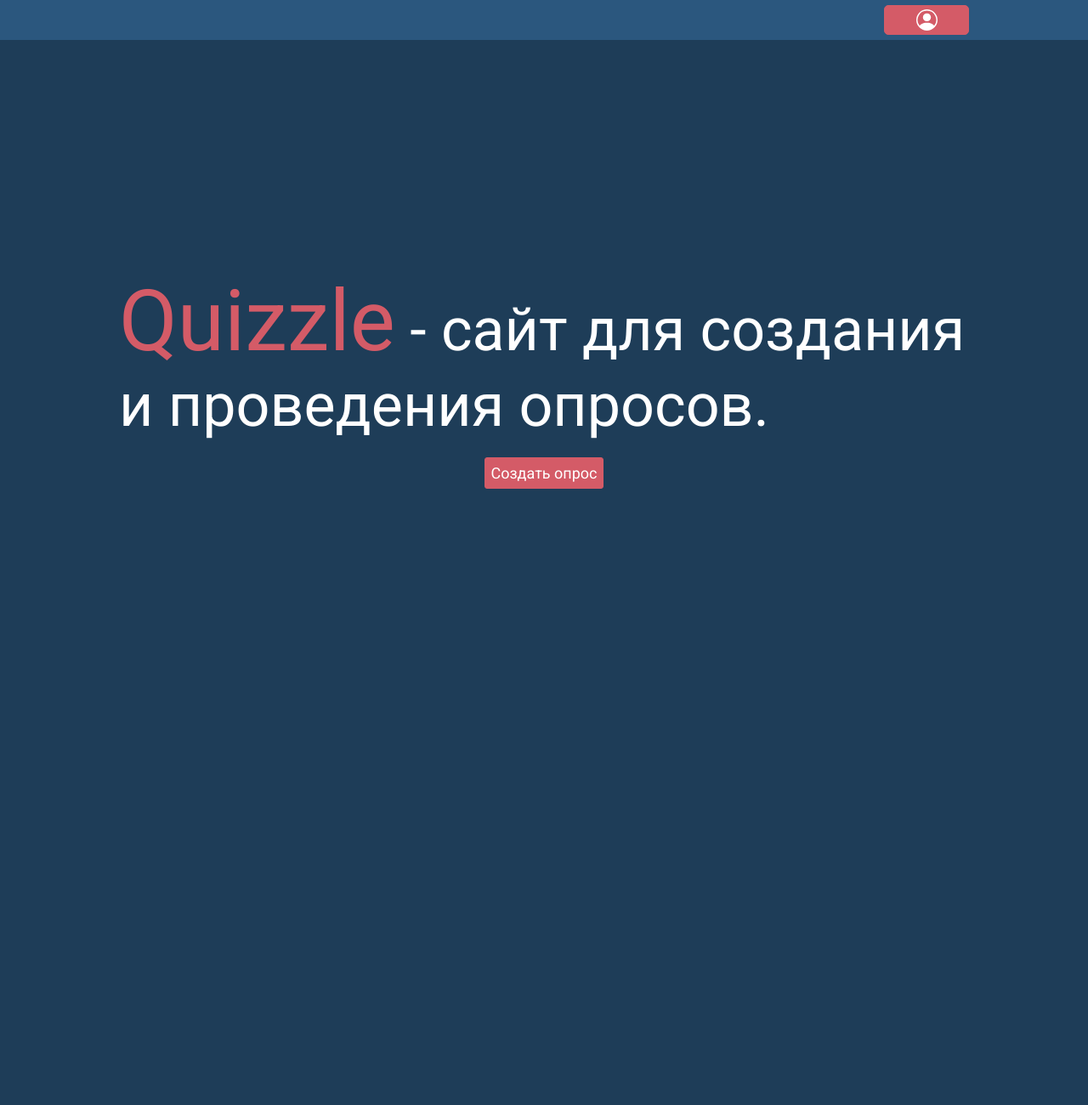
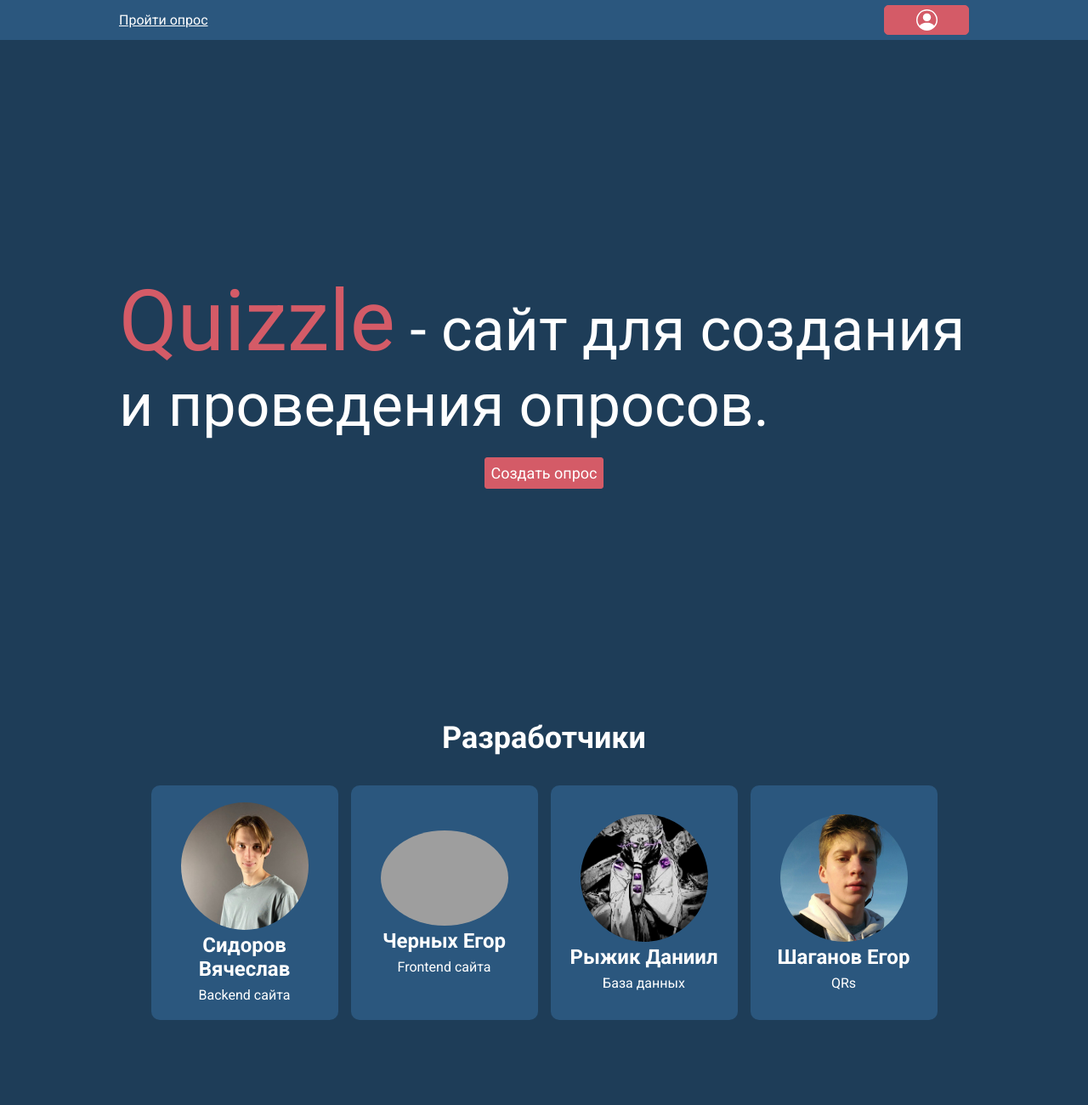
Before and after one commit to alkkas/amazing_app, a Flask app: page / in a window 1280 px wide. Shown: the whole page at 85% size. Before the commit the page ends 575 px from the top, so only its background shows below. Run offline with Flask 2, Linux system fonts and the light colour scheme; grey boxes are pictures that could not be loaded.

Commit message:
РЕЛИЗ Защита от SQL injection Developers part Исправил проблему с путями в linux Ссылка на главной странице для начала квиза Добавил Regex для полей ввода (кроме страницы админа) Bug fix

```diff
--- a/app.py
+++ b/app.py
@@ -1,17 +1,18 @@
 from flask import Flask, render_template, request, redirect
 import db_funcs, extends
 import pymysql
+import config
 import json
 import os
 
 global db
 try:
     db = pymysql.connect(
-        host="localhost",
+        host=config.db_host,
         port=3306,
-        user="root",
-        password="",
-        database="as_proj",
+        user=config.db_user,
+        password=config.db_password,
+        database=config.db_name,
         cursorclass=pymysql.cursors.DictCursor
     )
     print('Подключено!')
@@ -39,6 +40,7 @@ def student_func():
             email = data['email']
             username = data['username']
             password = data['password']
+            print(f'New user: {email} {username}')
             if db_funcs.checkNameAndEmail(db, username, email) == False: #значит такого юзера нет в базе
                 db_funcs.registerNewUser(db, username, email, password)
                 quizzes = db_funcs.getQuizzesFromDB(db, username)
@@ -120,10 +122,9 @@ def data_worker():
         return json.dumps({"hello": "world"})
 
     if data['type'] == 'startQuiz':
-        print('--- START QUIZ ---')
-
         username = data['username']
         quizname = data['quizname']
+        print('--- START QUIZ ---', username, quizname)
 
         sixDigitCode = extends.genSomeCode(6).upper()
         linkCode = extends.genSomeCode(12)
@@ -137,9 +138,9 @@ def data_worker():
         return json.dumps({"sixdigitcode": sixDigitCode, "pathtoimg": pathToImgQr})
 
     if data['type'] == 'endQuiz':
-        print('--- END QUIZ ---')
         username = data['username']
         quizname = data['quizname']
+        print('--- END QUIZ ---', username, quizname)
         try:
             linkToQr = db_funcs.getQuizQr(db, username, quizname)
             db_funcs.updateQuizData(db, username, quizname)
@@ -148,10 +149,15 @@ def data_worker():
             print('endQuiz - иди нахуй')
 
         try:
+            # for windows version
             path = os.path.join(os.path.abspath(os.path.dirname(__file__)), linkToQr.replace('/', '\\'))
             os.remove(path)
         except FileNotFoundError:
-            pass
+            # for linux version
+            try:
+                path = os.path.join(os.path.abspath(os.path.dirname(__file__)), linkToQr)
+                os.remove(path)
+            except FileNotFoundError: print(f'Internal server error while deliting file {linkToQr}')
 
         return json.dumps({"fuck": "you"})
 
@@ -163,4 +169,4 @@ def data_worker():
 
 
 if __name__ == '__main__':
-    app.run(debug=True)
+    app.run(debug=False)
--- a/static/js/homePage.js
+++ b/static/js/homePage.js
@@ -32,6 +32,18 @@ document.getElementById('register').addEventListener('click', (e) => {
     let email = document.getElementById('reg_email').value;
     let usname = document.getElementById('reg_usname').value;
     let pass = document.getElementById('reg_pass').value;
+    if (!/^[a-z0-9_-]{3,}$/.test(usname)) {
+        alert('Неверный формат имени пользователя!');
+        return;
+    }
+    if (!/[^@ \t\r\n]+@[^@ \t\r\n]+\.[^@ \t\r\n]+/.test(email)) {
+        alert('Неверный формат email!');
+        return;
+    }
+    if (!/^(?=.*?[A-Z])(?=.*?[a-z])(?=.*?[0-9])(?=.*?[#?!@$ %^&*-]).{8,}$/.test(usname)) {
+        alert('Выберите другой пароль!');
+        return;
+    }
     console.log(email, usname, pass);
     let data = JSON.stringify({'type': 'registerUser', 'email': email, 'username': usname, 'password': pass });
     let req = new XMLHttpRequest();
@@ -68,3 +80,13 @@ function disableScroll() {
 function enableScroll() {
     window.onscroll = function() {};
 }
+
+document.getElementById('dev_1').addEventListener('click', ()=> {
+    window.location.href = 'https://xamelllion.ru/';
+});
+document.getElementById('dev_3').addEventListener('click', ()=> {
+    window.location.href = 'https://vk.com/ginger20';
+});
+document.getElementById('dev_4').addEventListener('click', ()=> {
+    window.location.href = 'https://vk.com/shotganov';
+});
--- a/static/styles/homePage_ui.css
+++ b/static/styles/homePage_ui.css
@@ -5,7 +5,6 @@
   font-family: "Roboto", sans-serif;
 }
 body {
-  overflow: auto;
   background: #1e3d58;
 }
 .toggle_overflow {
@@ -29,12 +28,11 @@ body {
   display: flex;
   align-items: center;
   padding: 5px 0;
-  color: #fff;
 }
-.first_part {
-  height: 100vh;
-  display: grid;
-  grid-template-rows: 50px 1fr 100px;
+.hl_p a {
+  text-decoration: underline;
+  color: #FFF;
+  cursor: pointer;
 }
 .game_code {
   width: 100%;
@@ -45,7 +43,7 @@ body {
   align-items: center;
 }
 .game_code h1 {
-  color: #fff;
+  color: #FFF;
   margin-bottom: 15px;
   font-size: 28px;
   text-align: center;
@@ -112,7 +110,7 @@ body {
   background: #d45b67;
   outline: none;
   border: 1px solid #d45b67;
-  color: #fff;
+  color: #FFF;
   font-size: 16px;
 
   width: 100px;
@@ -128,7 +126,7 @@ body {
 }
 .acc_btn:hover {
   transition: 0.3s;
-  border: 1px solid #fff;
+  border: 1px solid #FFF;
 }
 
 
@@ -172,12 +170,12 @@ body {
 
 .auth_wrap h1 {
   text-align: center;
-  color: #fff;
+  color: #FFF;
   margin-bottom: 10px;
 }
 .log_p {
   margin-top: 25px;
-  color: #fff;
+  color: #FFF;
   text-align: center;
   font-size: 18px;
 }
@@ -251,7 +249,7 @@ body {
   margin-bottom: 20px;
 }
 .about_p {
-  color: #fff;
+  color: #FFF;
   font-size: 70px;
 }
 .about_p span {
@@ -259,7 +257,7 @@ body {
   color: #D45B67;
 }
 .promo_p {
-  color: #fff;
+  color: #FFF;
   font-size: 18px;
 }
 .promo_p span {
@@ -276,7 +274,7 @@ body {
   background: #d45b67;
   outline: none;
   border: 1px solid #d45b67;
-  color: #fff;
+  color: #FFF;
   font-size: 18px;
 
   border-radius: 3px;
@@ -285,54 +283,100 @@ body {
 }
 .acc_btn2:hover {
   transition: 0.3s;
-  border: 1px solid #fff;
+  border: 1px solid #FFF;
 }
 
 
 
-/* Who we are ? */
-.who_we_are {
-  display: grid;
-  /* grid-template-columns: repeat(4, 1fr); */
-  grid-template-columns: repeat( auto-fit, minmax(250px, 1fr) );
+
+.info_popup {
+  margin-bottom: 100px;
+  display: flex;
+  justify-content: center;
+  align-items: center;
+
+  flex-direction: column;
 }
-.dev_h1 {
-  color: #fff;
-  text-align: center;
+.info_popup_wrap {
+  height: min-content;
+}
+.info_popup h1 {
+  color: #FFF;
+  margin-bottom: 35px;
   font-size: 36px;
-  margin-bottom: 20px;
 }
-.img_dev {
-  max-width: 80px;
-  padding: 5px;
-  /* margin-right: 15px; */
-}
-.img_dev img {
-  width: 100%;
-  border-radius: 100%;
-}
-.big_dev_block {
-  /* border: 1px solid white; */
-  display: flex;
-  /* justify-content: space-between; */
-  align-items: center;
-  color: #fff;
-  max-width: 300px;
-}
-.info_dev_part {
-  width: 100%;
+.personal_dev_block {
+
+  border-radius: 10px;
   display: flex;
   flex-direction: column;
   align-items: center;
+  justify-content: center;
+  padding: 20px 10px;
+  cursor: pointer;
+  background: #2B577E;
+  transition: 0.2s;
 }
-.info_dev_part h2 {
-  font-size: 32px;
+.personal_dev_block:hover {
+  transform: translateY(-1%);
+  transition: 0.2s;
 }
-.info_dev_part p {
-  font-size: 20px;
+.dev_block {
+  display: grid;
+  grid-column-gap: 15px;
+  grid-row-gap: 15px;
+  grid-template-columns: repeat( 4, 220px );
+}
+.top_dev_img {
+  max-width: 150px;
+  border-radius: 100%;
+}
+.bottom_dev {
+  color: #FFF;
+  text-align: center;
+}
+.bottom_dev h1 {
+  font-size: 24px;
+  margin-bottom: 7px;
+}
+.bottom_dev p {
+  font-size: 16px;
+}
+.back {
+  margin-top: 50px;
+  font-size: 18px;
+  font-weight: bold;
+}
+.back a {
+  text-decoration: none;
+  color: #D45B67;
+}
+
+
+
+
+@media(max-width: 992px) {
+  .dev_block {
+    grid-template-columns: repeat( 2, 200px );
+  }
+  .top_dev_img {
+    max-width: 140px;
+  }
+  .bottom_dev h1 {
+    font-size: 24px;
+  }
+  .bottom_dev p {
+    font-size: 16px;
+  }
 }
 
 @media (max-width: 767px) {
+  .dev_block {
+    grid-template-columns: repeat( 2, 175px );
+  }
+  .top_dev_img {
+    max-width: 130px;
+  }
   .header_wrap {
     min-height: 50px;
   }
@@ -362,3 +406,14 @@ body {
     top: 40px
   }
 }
+
+/* @media (max-width: 350px) {
+  .dev_block {
+    grid-template-columns: repeat( 2, 165px );
+    grid-column-gap: 10px;
+    grid-row-gap: 10px;
+  }
+  .top_dev_img {
+    max-width: 125px;
+  }
+} */
--- a/templates/homePage.html
+++ b/templates/homePage.html
@@ -13,7 +13,7 @@
         <div class="container">
             <div class="header_wrap">
                 <div class="header_left">
-                    <!-- <h1>Quizzle</h1> -->
+                    <p class="hl_p"><a href="/start">Пройти опрос</a></p>
                 </div>
                 <div class="header_right">
                     <button class="acc_btn runpop1">
@@ -35,40 +35,64 @@
                     <!-- <p class="about_p"><span>Quizzle</span> - проводи опросы как царь.</p> -->
                 </div>
                 <div class="text_promo">
-                    <!-- <p class="promo_p">Для создания вашего первого опроса нажмите <span>сюда</span></p> -->
                     <button class="acc_btn2 runpop2">Создать опрос</button>
                 </div>
             </div>
         </div>
     </div>
 
-    <!-- <div class="main">
-        <div class="container">
-            <h1 class="dev_h1">Разработчики</h1>
-            <div class="who_we_are">
 
-                <div class="big_dev_block">
-                    <div class="img_dev">
-                        <img src="https://avatars.githubusercontent.com/u/90968281?v=4" alt="">
+    <div id="info_popup" class="info_popup">
+        <h1>Разработчики</h1>
+        <div class="info_popup_wrap">
+
+            <div class="dev_block">
+
+                <div id="dev_1" class="personal_dev_block">
+                    <div class="top_dev">
+                        <img class="top_dev_img" src="/static/images/dev/1.jpg" alt="">
                     </div>
-                    <div class="info_dev_part">
-                        <h2>xamelllion</h2>
+                    <div class="bottom_dev">
+                        <h1>Сидоров Вячеслав</h1>
                         <p>Backend сайта</p>
                     </div>
                 </div>
-                <div class="big_dev_block">
-                    <div class="img_dev">
-                        <img src="https://avatars.githubusercontent.com/u/14296481?v=4" alt="">
+
+                <div id="dev_2" class="personal_dev_block">
+                    <div class="top_dev">
+                        <img class="top_dev_img" src="https://avatars.githubusercontent.com/u/90968281?v=4" alt="">
                     </div>
-                    <div class="info_dev_part">
-                        <h2>alkkas</h2>
+                    <div class="bottom_dev">
+                        <h1>Черных Егор</h1>
                         <p>Frontend сайта</p>
+                    </div>
+                </div>
+
+                <div id="dev_3" class="personal_dev_block">
+                    <div class="top_dev">
+                        <img class="top_dev_img" src="/static/images/dev/3.jpg" alt="">
+                    </div>
+                    <div class="bottom_dev">
+                        <h1>Рыжик Даниил</h1>
+                        <p>База данных</p>
+                    </div>
+                </div>
+
+                <div id="dev_4" class="personal_dev_block">
+                    <div class="top_dev">
+                        <img class="top_dev_img" src="/static/images/dev/4.jpg" alt="">
+                    </div>
+                    <div class="bottom_dev">
+                        <h1>Шаганов Егор</h1>
+                        <p>QRs</p>
                     </div>
                 </div>
 
             </div>
         </div>
-    </div> -->
+        <!-- <p class="back"><a href="/start">Назад</a></p> -->
+    </div>
+
 
     <!-- <div class="main_2">
         <div class="container">
@@ -87,10 +111,12 @@
     <div class="auth_popup">
         <div class="popup_body">
             <div class="close_popup">
+                <!-- <img src="/static/images/close.png" width="32px" height="32px" alt=""> -->
                 <svg xmlns="http://www.w3.org/2000/svg" width="32" height="32" fill="#fff" class="bi bi-x-lg" viewBox="0 0 16 16">
                     <path fill-rule="evenodd" d="M13.854 2.146a.5.5 0 0 1 0 .708l-11 11a.5.5 0 0 1-.708-.708l11-11a.5.5 0 0 1 .708 0Z"/>
                     <path fill-rule="evenodd" d="M2.146 2.146a.5.5 0 0 0 0 .708l11 11a.5.5 0 0 0 .708-.708l-11-11a.5.5 0 0 0-.708 0Z"/>
                 </svg>
+
             </div>
 
             <div class="auth_wrap">
@@ -98,9 +124,9 @@
                 <div class="centre_block">
                     <form action="" name="reg_form">
                         <div class="hype_div">
-                            <input id="reg_email" placeholder="Email" type="email" class="input_nickname_field">
-                            <input id="reg_usname" placeholder="Имя пользователя" type="text" class="input_nickname_field">
-                            <input id="reg_pass" placeholder="Пароль" type="password" class="input_nickname_field">
+                            <input id="reg_email" autocomplete="off" placeholder="Email" type="email" class="input_nickname_field">
+                            <input id="reg_usname" autocomplete="off" placeholder="Имя пользователя" type="text" class="input_nickname_field">
+                            <input id="reg_pass" autocomplete="off" placeholder="Пароль" type="password" class="input_nickname_field">
                         </div>
                         <button id="register" type="submit" class="enter_nickname">Enter</button>
                     </form>
--- a/templates/userQuizPage.html
+++ b/templates/userQuizPage.html
@@ -9,7 +9,7 @@
     <link rel="shortcut icon" href="/static/images/icon.png" type="image/x-icon">
 </head>
 <body>
-    <div class="login_popup">
+    <div id="login_popup" class="login_popup">
         <form action="">
             <div class="centre_block">
                 <input id="nickname_field" placeholder="Введи никнейм" type="text" class="input_nickname_field">
@@ -17,6 +17,7 @@
             </div>
         </form>
     </div>
+    <!--  -->
     <div class="main">
         <div class="container">
             <div class="header">
```
Also changed, not shown: db_funcs.py (+21 -0 lines), static/js/admin_ui.js (+20 -2 lines), static/js/startPage.js (+6 -5 lines), static/js/userQuizPage.js (+10 -7 lines), static/styles/admin_ui.css (+16 -2 lines), static/styles/userQuizPage_ui.css (+97 -0 lines), templates/admin_ui.html (+8 -4 lines), static/images/cancel.png (added), static/images/dev/1.jpg (added), static/images/dev/3.jpg (added), static/images/dev/4.jpg (added), static/images/reload.png (added), 1 other file.
